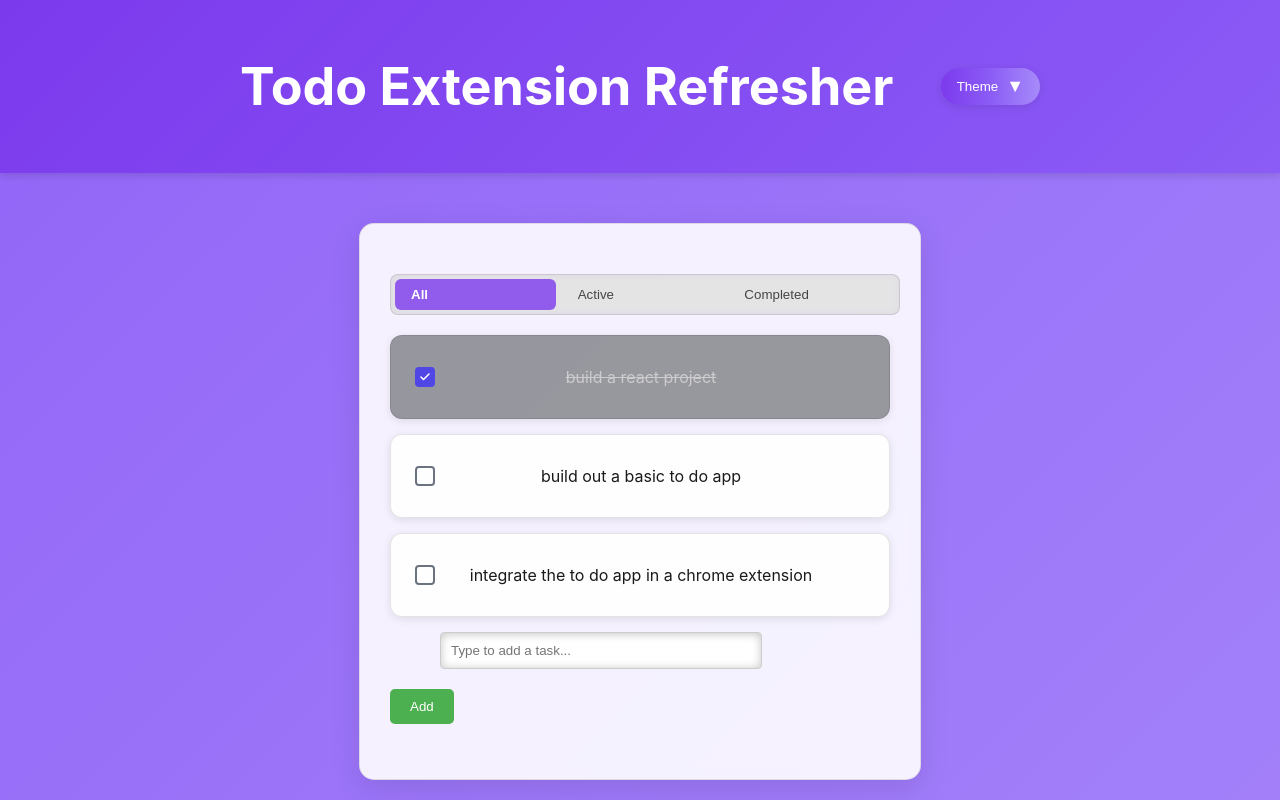
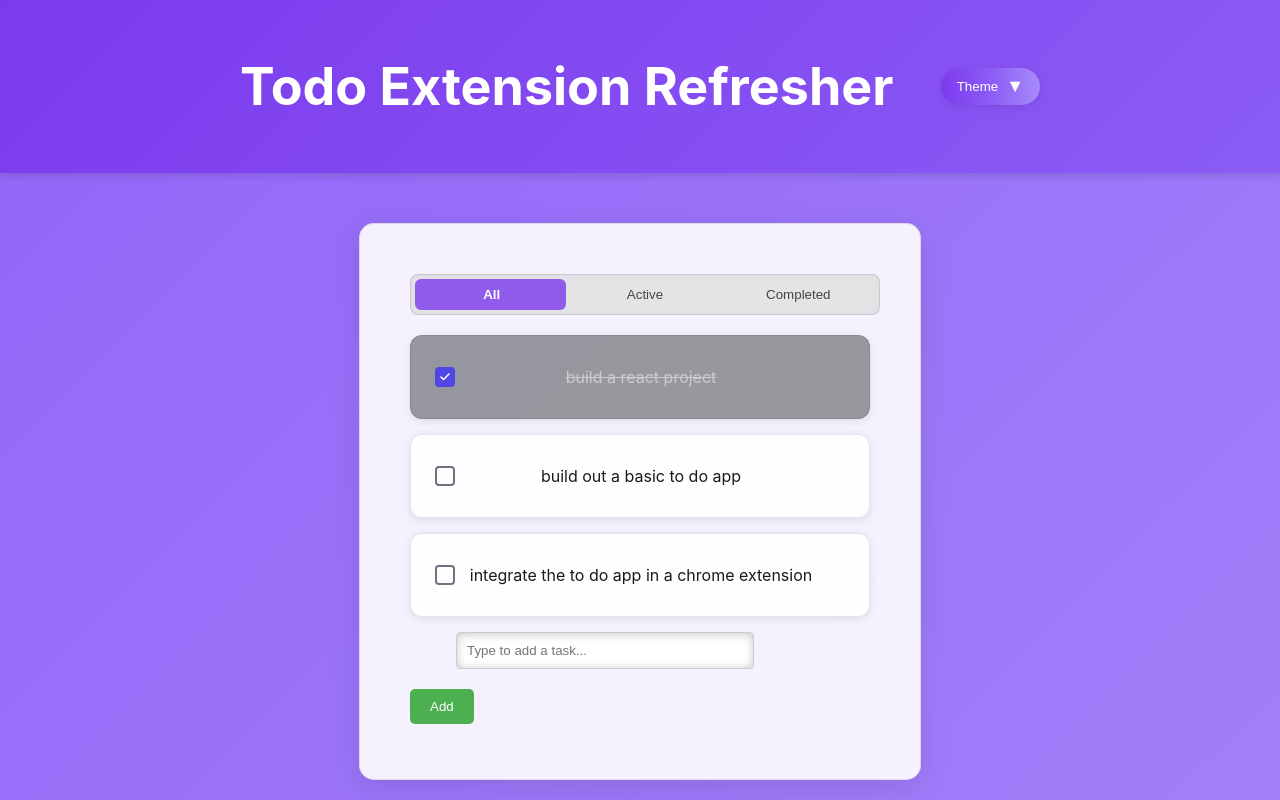
Before and after one commit to also-mashix/todo-list-2, a React (Create React App) app in the folder todo-extension-refresher/: page / in a window 1280 px wide. Built offline with nearby package versions, Linux system fonts and the light colour scheme.

Commit message:
Fixed filter button justification and padding

```diff
--- a/todo-extension-refresher/src/App.css
+++ b/todo-extension-refresher/src/App.css
@@ -172,12 +172,13 @@ body::after {
   top: 4px;
   left: 4px;
   bottom: 4px;
-  width: calc(33.333% - 8px);
+  width: calc(33.333% - 5.333px);
   background: var(--color-1);
   border-radius: 6px;
   transition: transform 0.3s cubic-bezier(0.4, 0, 0.2, 1);
   z-index: 0;
   opacity: 0.8;
+  box-sizing: border-box;
 }
 
 .filters[data-active-filter='all']::before {
@@ -185,11 +186,12 @@ body::after {
 }
 
 .filters[data-active-filter='active']::before {
-  transform: translateX(100%);
+  transform: translateX(calc(100% + 4px));
 }
 
 .filters[data-active-filter='completed']::before {
-  transform: translateX(200%);
+  transform: translateX(calc(200% + 8px));
+  width: calc(33.333% - 5px);
 }
 
 .filters button {
@@ -205,6 +207,9 @@ body::after {
   position: relative;
   z-index: 1;
   text-align: center;
+  display: flex;
+  justify-content: center;
+  align-items: center;
 }
 
 .filters button:hover {
@@ -214,6 +219,14 @@ body::after {
 .filters button[data-active="true"] {
   color: white;
   font-weight: 600;
+}
+
+.todo-list {
+  width: 100%;
+  max-width: 800px;
+  margin: 0 auto;
+  padding: 0 20px;
+  box-sizing: border-box;
 }
 
 .todo-item {
```
